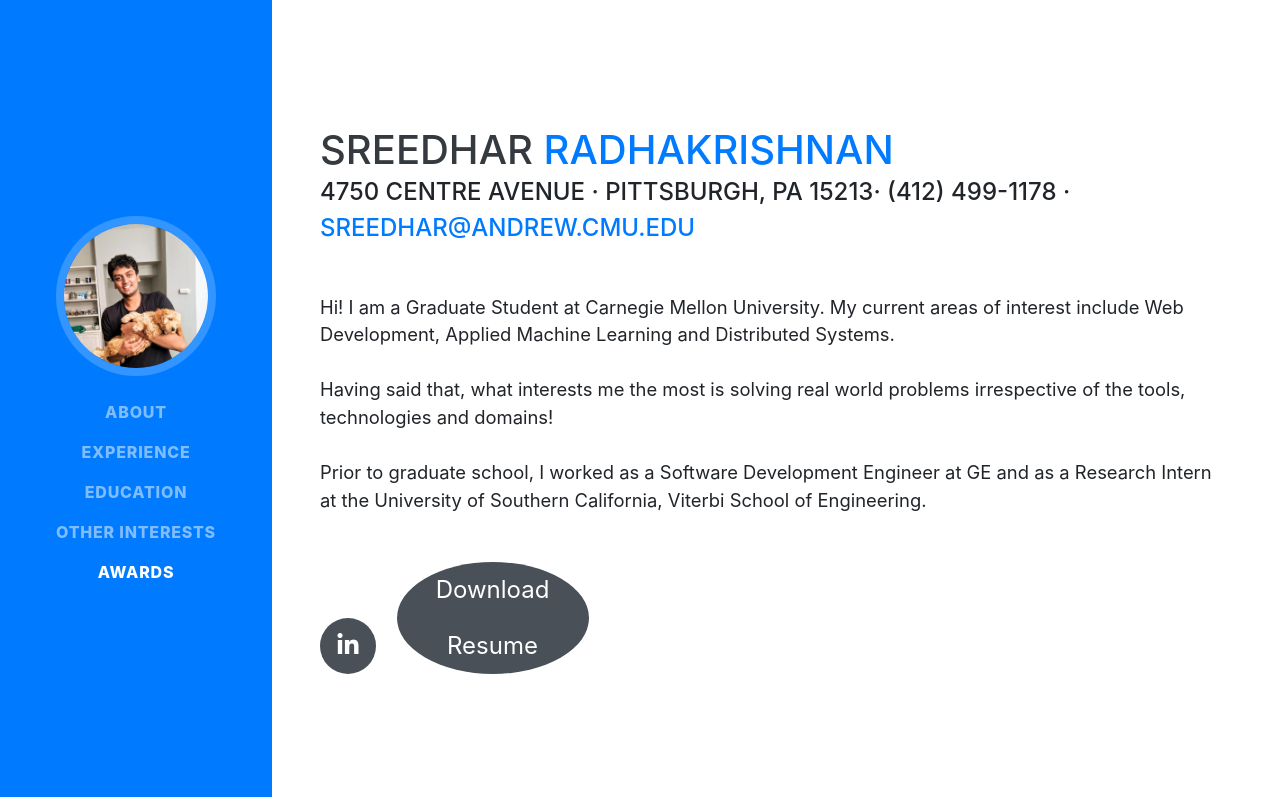
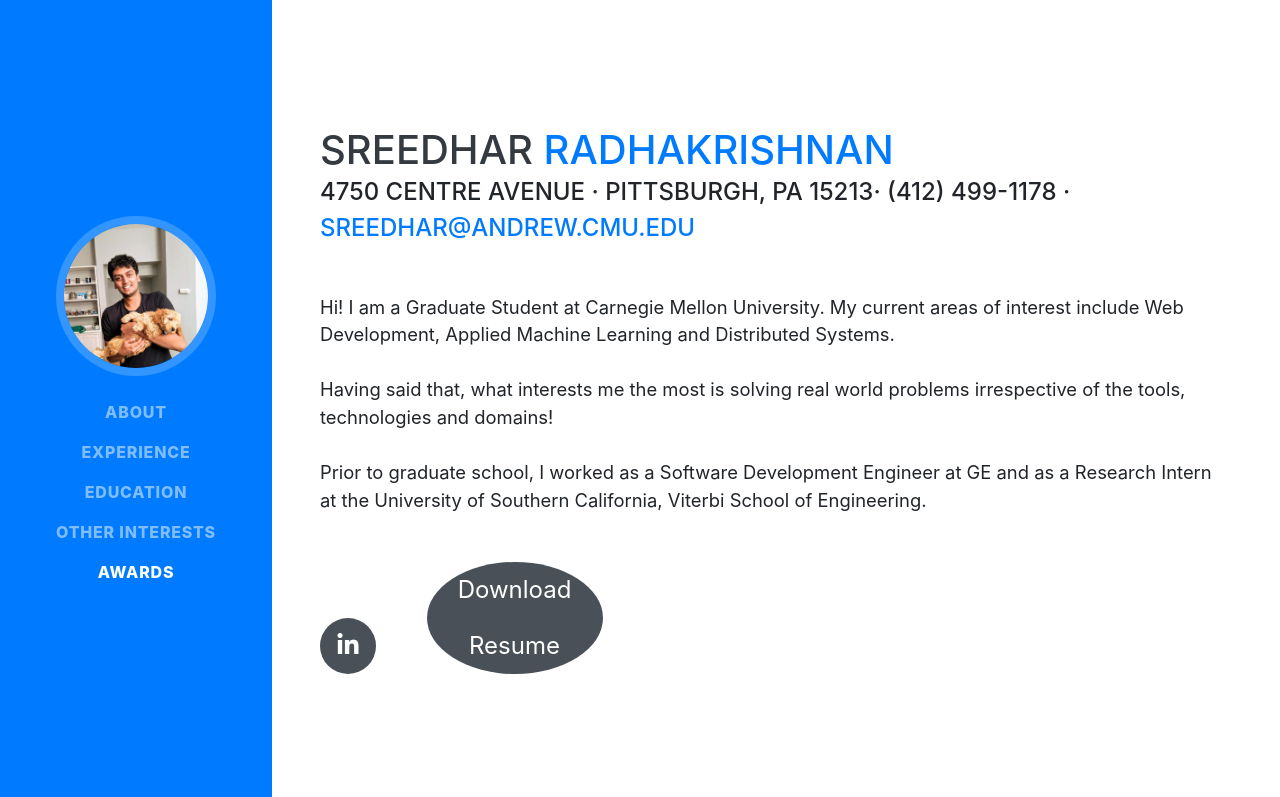
Before and after one commit to Sreedhar1895/Sreedhar1895.github.io, a website with bundled scripts: page index.html in a window 1280 px wide. Shown: the top 797 px of the page. Built offline with nearby package versions, Linux system fonts and the light colour scheme; a web font is replaced by a local one.

Commit message:
Adding Resume Download Buttonn

```diff
--- a/index.html
+++ b/index.html
@@ -76,7 +76,8 @@
           <a href="https://www.linkedin.com/in/sreedhar-radhakrishnan/">
            <i class="fab fa-linkedin-in"></i>
           </a>
-          <a href="/resume/Sreedhar_CMU_Resume.pdf" download="Sreedhar_CMU_Resume" target="_blank" style="width: 12rem; height: 7rem;"> Download Resume </a>
+          <a href="/resume/Sreedhar_CMU_Resume.pdf" download="Sreedhar_CMU_Resume" target="_blank" style="width: 11rem; height: 7rem;position: relative;
+          left: 30px;"> Download Resume </a>
           <!---- <a href="#">
             <i class="fab fa-github"></i>
           </a>
```
